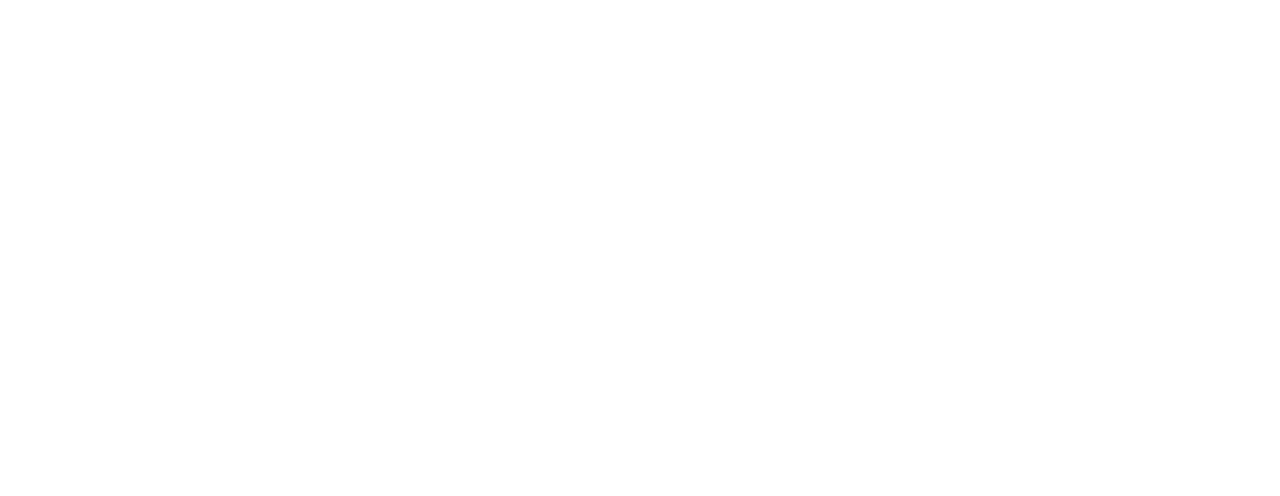
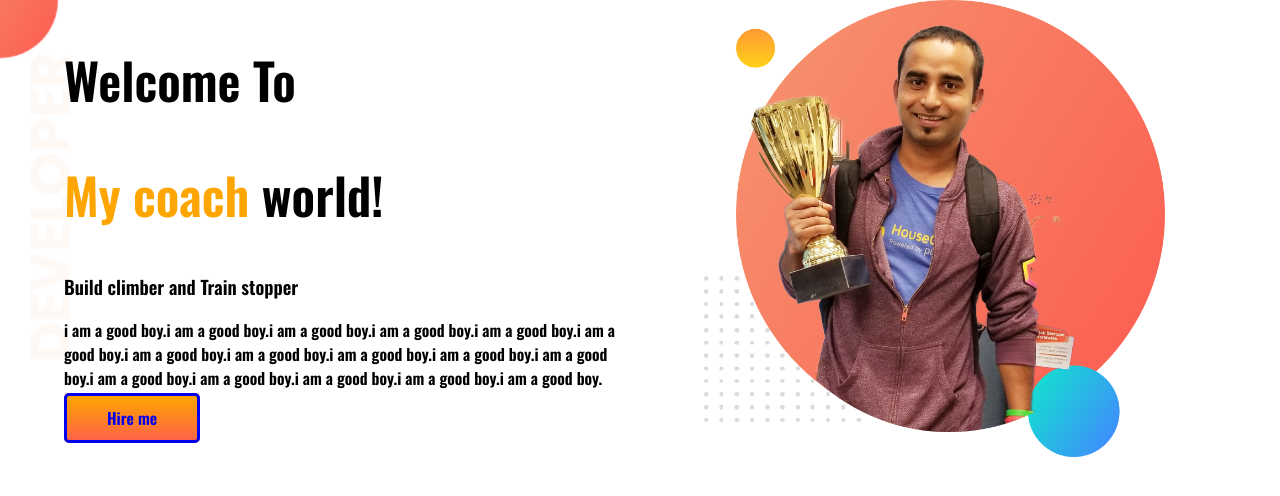
Before and after one commit to Yeasir7/developer-portolio, a plain HTML site: page index.html in a window 1280 px wide. Drawn offline with nearby package versions, Linux system fonts and the light colour scheme.

Commit message:
top benner adder

```diff
--- a/index.html
+++ b/index.html
@@ -5,9 +5,23 @@
     <meta http-equiv="X-UA-Compatible" content="IE=edge">
     <meta name="viewport" content="width=device-width, initial-scale=1.0">
     <title>Yeasir Protfolio</title>
+    <link rel="preconnect" href="https://fonts.googleapis.com">
+<link rel="preconnect" href="https://fonts.gstatic.com" crossorigin>
+<link href="https://fonts.googleapis.com/css2?family=Oswald:wght@600&display=swap" rel="stylesheet">
     <link rel="stylesheet" href="style.css">
 </head>
 <body>
-
+ <section class="top-banner">
+    <div class="width">
+        <h1>Welcome To</h1>
+        <h1><span class="or-color">My coach</span> world!</h1>
+        <h3>Build climber and Train stopper</h3>
+        <p>i am a good boy.i am a good boy.i am a good boy.i am a good boy.i am a good boy.i am a good boy.i am a good boy.i am a good boy.i am a good boy.i am a good boy.i am a good boy.i am a good boy.i am a good boy.i am a good boy.i am a good boy.i am a good boy.</p>
+        <a class="link-button" target="_blank" href="https://github.com/Yeasir7">Hire me</a>
+       </div>
+        <div class="width">
+            <img src="images/jhankar.png" alt="">
+        </div>
+ </section>
 </body>
 </html>
--- a/style.css
+++ b/style.css
@@ -0,0 +1,32 @@
+body{
+    font-family: 'Oswald', sans-serif;
+    margin: 0;
+}
+h1{
+    font-size: 50px;
+}
+.or-color{
+    color: orange;
+}
+section{
+    display: flex;
+}
+.width{
+    width: 50%;
+    padding-left: 5%;
+}
+.width img{
+    width: 80%;
+}
+.link-button{
+    text-decoration: none;
+    background-image:linear-gradient(orange, tomato);
+    padding: 10px 40px;
+    border-radius: 5px;
+    border-style: solid;
+    font-weight: 900;
+}
+.top-banner{
+    background-image: url(images/top-banner.png);
+    background-repeat: no-repeat;
+}
```
Also changed, not shown: images/dream-bg.png (added), images/exp-bg.png (added), images/jhankar.png (added), images/jhankar2.png (added), images/my-bg.png (added), images/my-bg2.png (added), images/top-banner.png (added), 7 other files.
